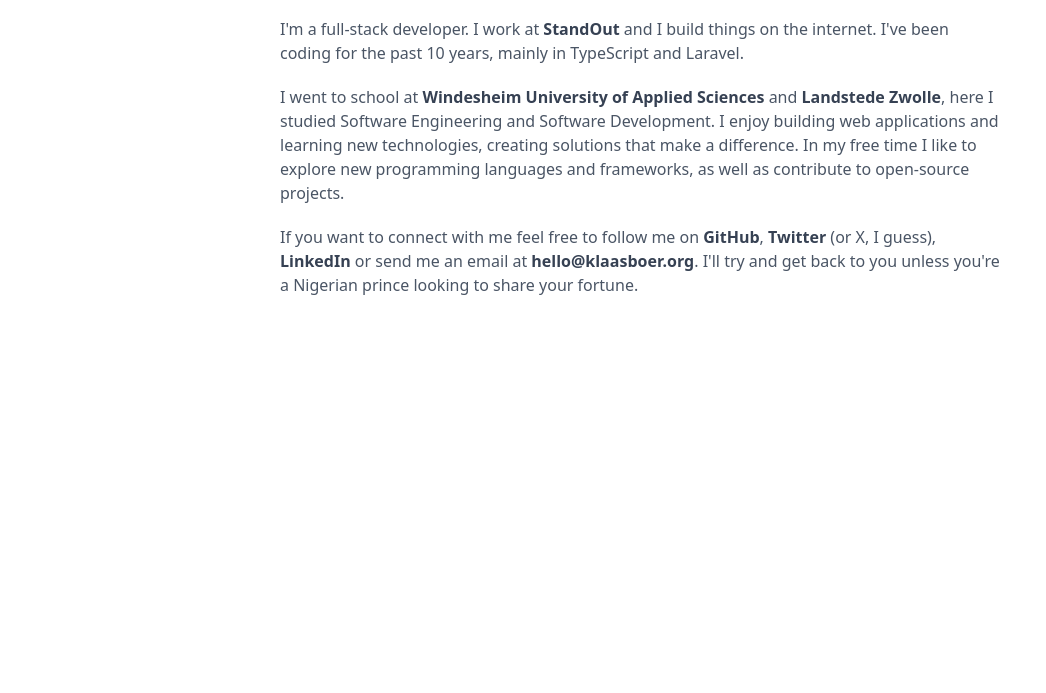
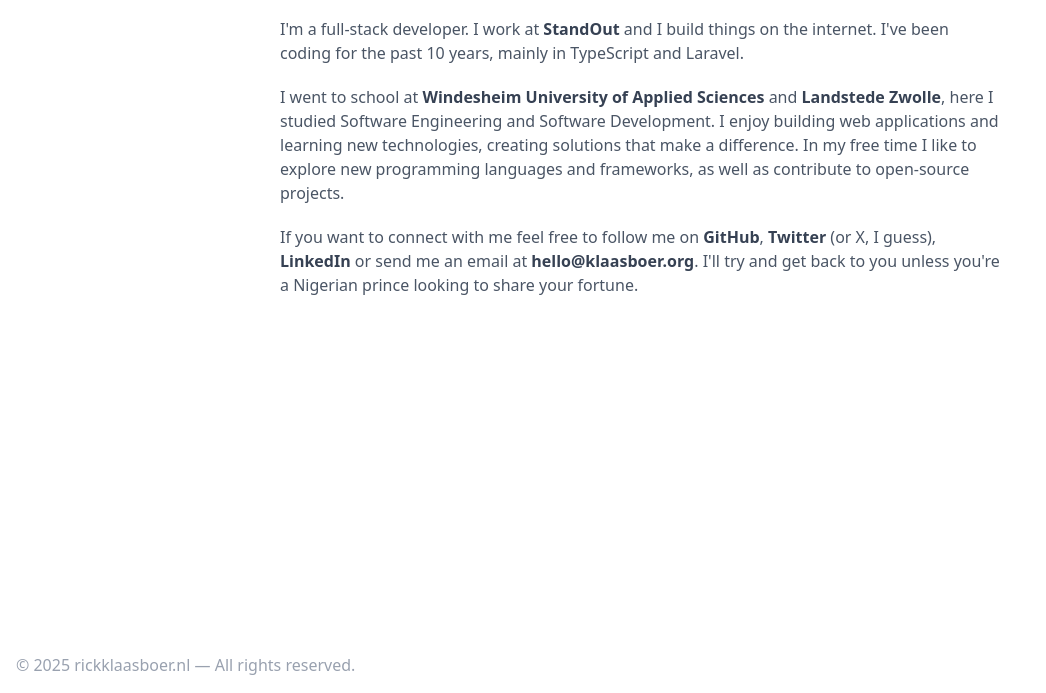
Before and after one commit to rickklaasboer/rickklaasboer.nl, a website built with Vite: page index.html in a window 1280 px wide. Shown: the part 107-800 px from the top of the page, without its empty margins (0-1046 px from the left). Built offline with nearby package versions, Linux system fonts and the light colour scheme; a web font is replaced by a local one.

Commit message:
feat: add copyright notice

```diff
--- a/index.html
+++ b/index.html
@@ -85,6 +85,12 @@
         >. I'll try and get back to you unless you're a Nigerian prince looking
         to share your fortune.
       </p>
+
+      <div class="absolute bottom-4 left-4">
+        <p class="text-gray-400">
+          © 2025 rickklaasboer.nl &mdash; All rights reserved.
+        </p>
+      </div>
     </div>
   </body>
 </html>
```
